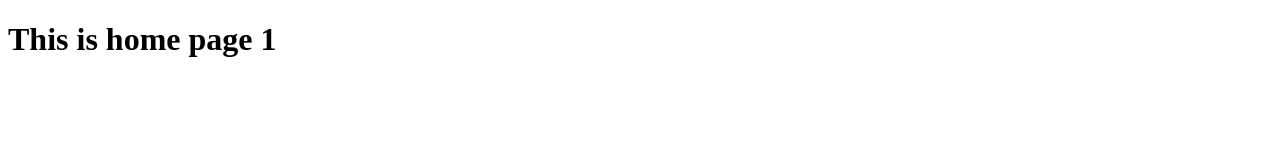
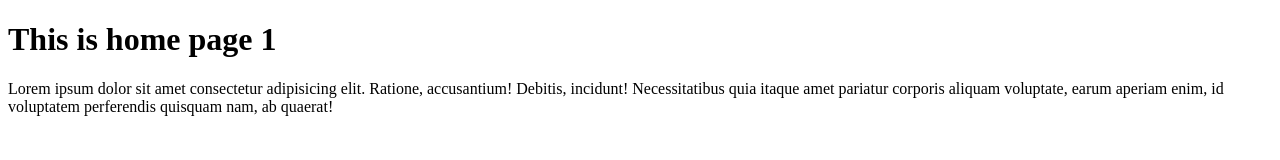
Before and after one commit to leetuandat/khoa-t2-bai13, a plain HTML site: page index.html in a window 1280 px wide. Drawn offline with Linux system fonts and the light colour scheme.

Commit message:
Update page home

```diff
--- a/index.html
+++ b/index.html
@@ -1,12 +1,18 @@
 <!DOCTYPE html>
 <html lang="en">
+
 <head>
   <meta charset="UTF-8">
   <meta http-equiv="X-UA-Compatible" content="IE=edge">
   <meta name="viewport" content="width=device-width, initial-scale=1.0">
   <title>Document</title>
 </head>
+
 <body>
   <h1>This is home page 1</h1>
+  <p>Lorem ipsum dolor sit amet consectetur adipisicing elit. Ratione, accusantium! Debitis, incidunt! Necessitatibus
+    quia itaque amet pariatur corporis aliquam voluptate, earum aperiam enim, id voluptatem perferendis quisquam nam, ab
+    quaerat!</p>
 </body>
+
 </html>
```
